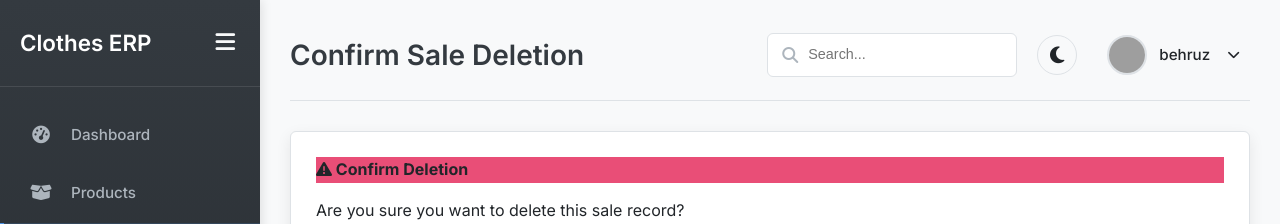
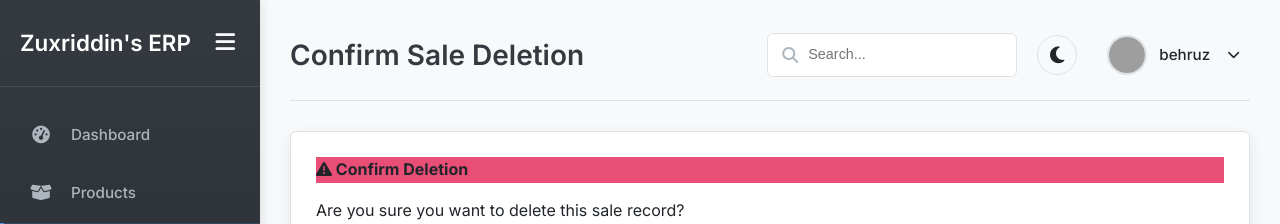
Before and after one commit to Zukhriddin5004/cloud1, a Django app: page /sales/delete/1032/ in a window 1280 px wide. Shown: the top 224 px of the page. Run offline with Django 5.2, Linux system fonts and the light colour scheme; a user stored in the database is signed in; data comes from the database, SQL or seed files in the repository; grey boxes are pictures that could not be loaded.

Commit message:
updated_delete

```diff
--- a/main/templates/main/base.html
+++ b/main/templates/main/base.html
@@ -22,7 +22,7 @@
         <!-- Sidebar -->
         <nav class="sidebar" id="sidebar">
             <div class="sidebar-header">
-                <h3><i class="fas "></i>Clothes ERP</h3>
+                <h3><i class="fas "></i>Zuxriddin's ERP</h3>
                 <button class="sidebar-toggle" id="sidebarToggle" title="Toggle Sidebar">
                     <i class="fas fa-bars"></i>
                 </button>
@@ -37,10 +37,6 @@
                     <li><a href="{% url 'settings' %}" class="{% if request.resolver_match.url_name == 'settings' %}active{% endif %}"><span class="icon"><i class="fas fa-cog fa-fw"></i></span><span class="menu-text">Settings</span></a></li>
                 </ul>
             </div>
-            <!-- Optional Sidebar Footer -->
-            <!-- <div class="sidebar-footer">
-                <a href="#" class="btn btn-outline-light btn-sm">Help</a>
-            </div> -->
         </nav>
 
         <!-- Main Content -->
```
